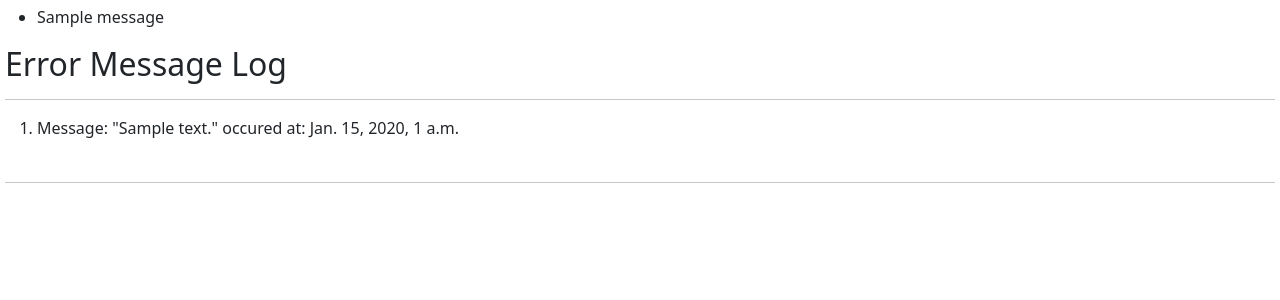
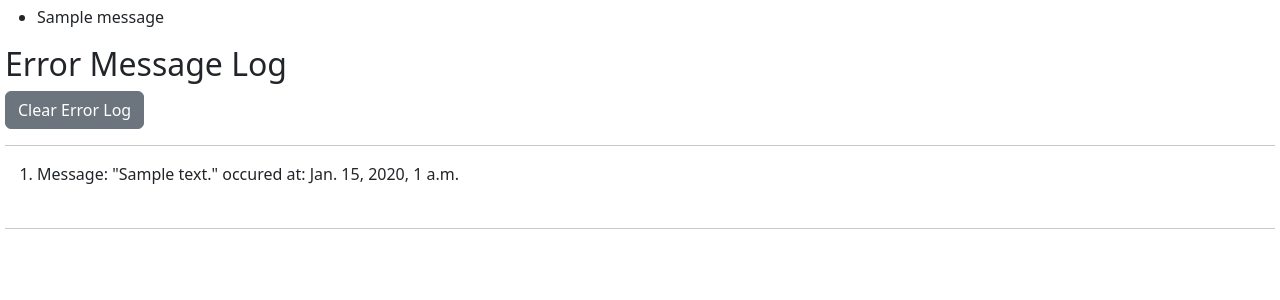
Before and after one commit to marshallpratt1/midnightsprouts, a Django app: page /errors in a window 1280 px wide. Shown: the part 56-356 px from the top of the page. Run offline with Django 4.2, Linux system fonts and the light colour scheme; a user stored in the database is signed in; tables that the repository leaves empty hold one stand-in row (values such as "Sample post"); one stand-in notice (Sample message) is shown.

Commit message:
added clear error log button

```diff
--- a/automated_greenhouse/forms.py
+++ b/automated_greenhouse/forms.py
@@ -33,6 +33,9 @@ class WaterForm(forms.Form):
 
 class SystemStatusForm(forms.Form):
     change_status = forms.BooleanField(label='Change System Control:')
+
+class ClearLogsForm(forms.Form):
+    clear_logs = forms.BooleanField(label='Clear Error Logs:')
 
 class NurseryHeaterForm(forms.Form):
     toggle_nursery_heater = forms.BooleanField(label='Toggle Nursery Heater:')
--- a/automated_greenhouse/templates/automated_greenhouse/system_errors.html
+++ b/automated_greenhouse/templates/automated_greenhouse/system_errors.html
@@ -1,7 +1,15 @@
 {% extends "automated_greenhouse/layout.html" %}
 {% block main %}
     <h2>Error Message Log</h2>
+    {% if user.is_superuser %}
+            <button type="button" class="btn btn-secondary" data-bs-toggle="modal" data-bs-target="#clearErrorModal">
+                Clear Error Log
+            </button>
+    {% endif %}
 <hr>
+    {% if message %}
+        <div>{{ message }}</div>
+    {% endif %}
     {% if error_messages %}
 
     <ol>
@@ -15,4 +23,26 @@
 
     {% endif %}
 
+    <!-- Begin Clear Errors Form-->
+    <div class="modal fade" id="clearErrorModal" tabindex="-1" aria-labelledby="exampleModalLabel" aria-hidden="true">
+        <div class="modal-dialog">
+        <div class="modal-content">
+            <div class="modal-header">
+                <h1 class="modal-title fs-5" id="exampleModalLabel">{{ clear_errors_message }}</h1>
+                <button type="button" class="btn-close" data-bs-dismiss="modal" aria-label="Close"></button>
+            </div>
+            <div class="modal-body">
+                <form action = "{% url 'errors' %}" method="post" id = "status_form", name="status_form">
+                    {% csrf_token %}
+                    {{ system_form }}
+                    <hr>
+                    <button class="btn btn-primary" type="submit">Yes</button>
+                    <button type="button" class="btn btn-secondary" data-bs-dismiss="modal">No</button>                                    </form>
+                </form>
+            </div>
+        </div>
+        </div>
+    </div>
+    <!-- End CLear Errors Form -->
+
 {% endblock %}
--- a/automated_greenhouse/views.py
+++ b/automated_greenhouse/views.py
@@ -6,7 +6,7 @@ from django.db import IntegrityError
 from django.urls import reverse_lazy, reverse
 from django.contrib.auth import authenticate, login, logout
 from django.http import HttpResponse, HttpResponseRedirect
-from .forms import RegisterForm, AirTempForm, HumidityForm, WaterForm, SystemStatusForm, GreenhouseTreeValveTimeForm
+from .forms import RegisterForm, AirTempForm, HumidityForm, WaterForm, SystemStatusForm, GreenhouseTreeValveTimeForm, ClearLogsForm
 from .forms import NurseryHeaterForm, WaterHeaterForm, GardenValveForm, GreenhousePlanterValveForm, GreenhouseTreeValveForm, FanForm, VentForm, PumpForm
 from .forms import GreenhousePlanterValveTimeForm, GardenValveTimeForm, GreenhouseTreeValveTimeForm, PumpTimeForm
 from . import util
@@ -158,8 +158,22 @@ def index(request):
     })
 
 def system_errors(request):
+    if request.method == "POST":
+        print("THIS WAS A POST!!!")
+        success_message = 'Error log cleared!'
+        failure_message = 'Something went wrong, please try again...'
+        try:
+            print("ATTEMPTING TO DELETE!!!")
+            SystemError.objects.all().delete()
+            messages.add_message(request, messages.SUCCESS, success_message)
+        except:
+            messages.add_message(request, messages.ERROR, failure_message)
+        return HttpResponseRedirect(reverse('errors'))
+
     return render (request, 'automated_greenhouse/system_errors.html' ,{
-        'error_messages' : SystemError.objects.all().order_by('-id')
+        'error_messages' : SystemError.objects.all().order_by('-id'),
+        'form':ClearLogsForm(),
+        'clear_errors_message' : 'Are you sure you want to clear all errors?'
     })
 
 # register new user
```
